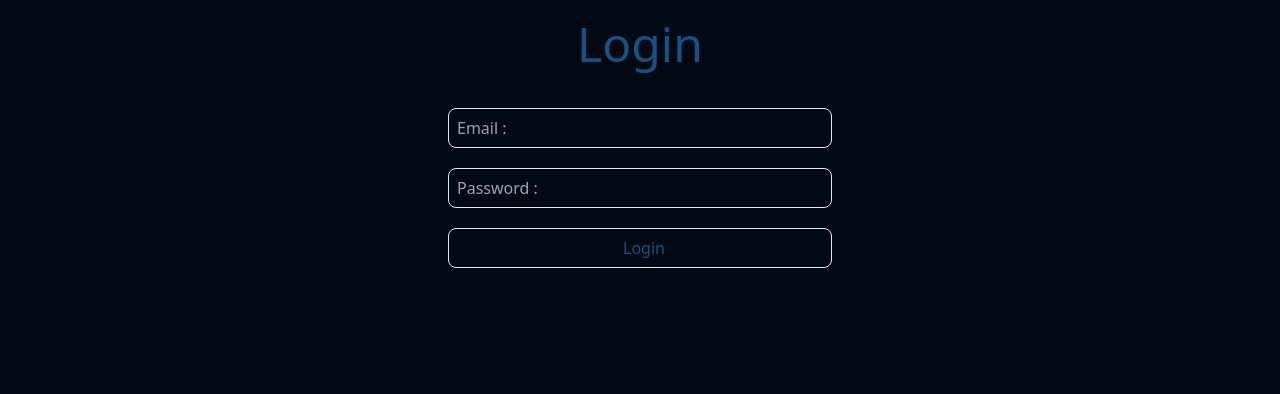
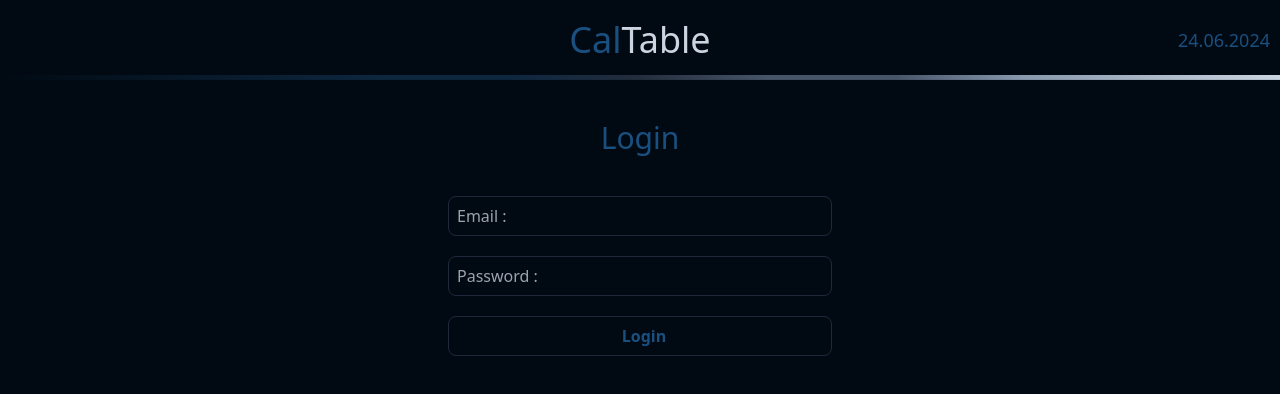
Before and after one commit to 89Ih/caltable, a React (Create React App) app in the folder client/: page /login in a window 1280 px wide. Shown: the top 394 px of the page. Built offline with nearby package versions, Linux system fonts and the light colour scheme; no server answers.

Commit message:
style optimized

```diff
--- /dev/null
+++ b/client/src/components/Header/Header.jsx
@@ -0,0 +1,28 @@
+import React from "react";
+import { Link } from "react-router-dom";
+function Header({children}) {
+    const [tody] = React.useState(
+        new Intl.DateTimeFormat("de", {
+          day: "2-digit",
+          month: "2-digit",
+          year: "numeric",
+        }).format(new Date())
+      );
+
+    return (
+        <header className="h-20 w-full  flex justify-center _div_line items-center ">
+
+            <div className="_child">{children}</div>
+            <Link to={'/'} className="flex justify-center w-full ">
+            <p className=" text-4xl  ">
+                    <span style={{color:'#195080'}} >Cal</span>
+                    <span className="text-slate-300">Table</span>
+                </p>
+            </Link>
+            <p className="_para">{tody}</p>
+
+    </header>
+    );
+}
+
+export default Header;
--- a/client/src/index.css
+++ b/client/src/index.css
@@ -26,16 +26,13 @@ body {
   color: var(--dark);
   background-color: var(--darkest);
 }
+header {
+  background-color: #010a13 !important;
+  z-index: 1;
+  position: sticky;
+  top: 0;
 
-header {
-  height: 85px;
-  padding: 0 10px 0 10px;
-  border-bottom: 5px double var(--dark);
-  display: flex;
-  align-items: center;
-  justify-content: space-between;
 }
-
 section {
   padding: 10px;
 }
@@ -190,12 +187,12 @@ main[class="main"] > section:last-child {
 
 aside {
   position: fixed;
-  top: 85px;
+  top: 80px;
   right: 0;
   bottom: 0;
   width: 250px;
   background-color: var(--darkest);
-  border-left: 5px double var(--dark);
+  border-left: 5px double #475569a6;
   display: flex;
   flex-direction: column;
   justify-content: space-between;
@@ -214,32 +211,6 @@ aside > div::-webkit-scrollbar {
 
 aside > div::-webkit-scrollbar-thumb {
   background-color: #475569a6 !important;
-}
-
-.btn-grad {
-  background-image: linear-gradient(
-    to right,
-    #283c86 0%,
-    #45a247 51%,
-    #283c86 100%
-  );
-  margin: 10px;
-  padding: 15px 45px;
-  text-align: center;
-  text-transform: uppercase;
-  transition: 0.5s;
-  background-size: 200% auto;
-  color: white;
-  box-shadow: 0 0 20px #eee;
-  border-radius: 10px;
-  display: block;
-}
-
-.btn-grad:hover {
-  background-position: right center;
-  /* change the direction of the change here */
-  color: #fff;
-  text-decoration: none;
 }
 
 ._sendBTN {
@@ -263,7 +234,6 @@ aside > div::-webkit-scrollbar-thumb {
 
 ._sendBTN:hover {
   background-position: right center;
-  /* change the direction of the change here */
   color: #fff;
   text-decoration: none;
 }
@@ -305,3 +275,80 @@ footer > button > svg:hover{
   transition: fill 0.3s ease;
 
 }
+
+@media only screen and (max-width: 600px) {
+  main[class="main"] {
+    display: flex;
+    flex-direction: column;
+    justify-content: space-between;
+  }
+
+  main[class="main"] > section:first-child {
+    width: 100%;
+  }
+
+  main[class="main"] > section:last-child {
+    margin:50px 0 30px 0;
+    width: 100%;
+
+  }
+  aside {
+    top: unset;
+    width: 100%;
+    background-color: var(--darkest);
+    border-top: 5px double var(--dark);
+    border-left:unset;
+    display: flex;
+    flex-direction: column;
+    justify-content: space-between;
+    max-height: 200px;
+    bottom: 5px;
+  }
+  aside > div {
+    max-height: 150px;
+  }
+  ._sendBTN {
+    height: 39px;
+    margin-top: 10px;
+    background-size: 200% auto;
+    height: 50px;
+  }
+  table{
+    color: #CCC;
+    background-color: #19508046;
+    max-height: 300px;
+    margin-bottom: 100px;
+  }
+
+._child > h1 {
+  font-size:18px;
+  font-weight: 500;
+}
+}
+
+._div_line {
+  background: linear-gradient(to right,
+      var(--darkest) 0%,
+      var(--darker) 30%,
+      var(--darker) 40%,
+      #232d3d 50%,
+      #475569 60%,
+      #475569 70%,
+      #a3b6ccd5 80%,
+      #cbd5e1 100%);
+  background-position: bottom;
+  background-size: 100% 4.91px;
+  background-repeat: no-repeat;
+
+}
+._para{
+  position: fixed;
+  right: 10px;
+  font-size: 18px;
+  font-weight: 500;
+}
+
+._child{
+  position: fixed;
+  left: 10px;
+}
--- a/client/src/pages/HomePage/HomePage.jsx
+++ b/client/src/pages/HomePage/HomePage.jsx
@@ -3,16 +3,10 @@ import { Link } from "react-router-dom";
 import { AuthContext } from "../../context/auth.context";
 import { useSelector, useDispatch } from "react-redux";
 import { changeGlobleItems, sendMails } from "../../redux/globleSlice";
+import Header from "../../components/Header/Header";
 function HomePage() {
   const { logOutUser } = useContext(AuthContext);
   const dispatch = useDispatch();
-  const [tody] = useState(
-    new Intl.DateTimeFormat("de", {
-      day: "2-digit",
-      month: "2-digit",
-      year: "numeric",
-    }).format(new Date())
-  );
   const [tables, setTables] = useState(
     Array.from({ length: 8 }, (_, i) => ({ table: i + 1, free: false }))
   );
@@ -48,10 +42,8 @@ function HomePage() {
   }, [globleItems]);
   return (
     <div>
-      <header>
-        <h1 className="text-3xl">CalTables</h1>
-        <p>{tody}</p>
-      </header>
+      <Header/>
+
       <main>
         <section>
           <div id="tables">
--- a/client/src/pages/LoginPage/LoginPage.jsx
+++ b/client/src/pages/LoginPage/LoginPage.jsx
@@ -3,6 +3,7 @@ import { useState, useContext } from "react";
 import { useNavigate } from "react-router-dom";
 import { AuthContext } from "../../context/auth.context";
 import authService from "../../services/auth.service";
+import Header from "../../components/Header/Header";
 
 function LoginPage() {
   const navigate = useNavigate();
@@ -26,20 +27,23 @@ function LoginPage() {
       });
   };
   return (
-    <div className="p-5 flex flex-col items-center gap-10">
-      <h1 className="text-5xl">Login</h1>
+
+    <>
+    <Header/>
+      <div className="pt-10 flex flex-col items-center justify-center gap-10 h-full">
+      <h1 className="text-3xl">Login</h1>
       <form
         onSubmit={handleLoginSubmit}
         className="flex flex-col justify-center items-center gap-5 _login">
         <input
-          className="w-96 h-10 pl-2 rounded-lg border border-solid  bg-transparent"
+          className="w-96 h-10 pl-2 rounded-lg border border-solid border-slate-800  bg-transparent"
           type="email"
           name="email"
           placeholder="Email :"
           value={email}
           onChange={(event) => setEmail(event.target.value)} />
         <input
-          className="w-96 h-10 pl-2 rounded-lg border border-solid bg-transparent"
+          className="w-96 h-10 pl-2 rounded-lg border border-solid border-slate-800 bg-transparent"
           placeholder="Password :"
           type="password"
           name="password"
@@ -47,11 +51,12 @@ function LoginPage() {
           onChange={(event) => setPassword(event.target.value)}
         />
         <button
-          className="w-96 h-10 pl-2 rounded-lg border border-solid bg-transparent"
+          className="w-96 h-10 pl-2 rounded-lg border border-solid border-slate-800 bg-transparent font-bold"
           type="submit">Login</button>
       </form>
       {errorMessage && <p className="error-message">{errorMessage}</p>}
     </div>
+    </>
   );
 }
 
--- a/client/src/pages/Orders/Orders.jsx
+++ b/client/src/pages/Orders/Orders.jsx
@@ -1,5 +1,6 @@
 import { useParams, Link } from "react-router-dom";
 import { useSelector} from "react-redux";
+import Header from "../../components/Header/Header";
 function Orders() {
   const { id } = useParams();
   const { mailStorge } = useSelector((state) => state.globle);
@@ -8,18 +9,14 @@ function Orders() {
   };
   return (
     <>
-      <header>
-        <Link to="/">
-          <h1 className="text-3xl">{id}</h1>
-        </Link>
-      </header>
-      <div>
+      <Header children={<h1 className="text-2xl">{id}</h1>}/>
+      <div className="mt-10">
         {mailStorge
           .filter((f) => f.orderId === id)
           .map(({ orderId, sum, orders }) => {
             return (
               <table key={orderId}>
-                <caption>
+                <caption >
                   <div>
                     <p>
                       Total: <strong>{sum}</strong> €
--- a/client/src/pages/SignupPage/SignupPage.jsx
+++ b/client/src/pages/SignupPage/SignupPage.jsx
@@ -2,6 +2,7 @@ import "./SignupPage.css";
 import { useState } from "react";
 import { Link, useNavigate } from "react-router-dom";
 import authService from "../../services/auth.service";
+import Header from "../../components/Header/Header";
 
 function SignupPage() {
   const [email, setEmail] = useState("");
@@ -30,32 +31,34 @@ function SignupPage() {
   };
 
   return (
-    <div className="SignupPage">
-      <h1>Sign Up</h1>
-
-      <form onSubmit={handleSignupSubmit}>
-        <label>Email:</label>
-        <input type="email" name="email" value={email} onChange={handleEmail} />
-
-        <label>Password:</label>
+    <>
+      <Header />
+      <div className="pt-10 flex flex-col items-center justify-center gap-10 h-full">
+        <h1 className="text-3xl">Sign Up</h1>
+        <form onSubmit={handleSignupSubmit} className="flex flex-col justify-center items-center gap-5 _login">
           <input
+            className="w-96 h-10 pl-2 rounded-lg border border-solid border-slate-800 bg-transparent"
+            placeholder="Email :" type="email" name="email" value={email} onChange={handleEmail} />
+          <input
+            placeholder="Password :"
             type="password"
             name="password"
             value={password}
             onChange={handlePassword}
+            className="w-96 h-10 pl-2 rounded-lg border border-solid border-slate-800 bg-transparent"
           />
+          <input
+            className="w-96 h-10 pl-2 rounded-lg border border-solid border-slate-800 bg-transparent"
+            placeholder="Name:" type="text" name="name" value={name} onChange={handleName} />
 
-        <label>Name:</label>
-        <input type="text" name="name" value={name} onChange={handleName} />
-
-        <button type="submit">Sign Up</button>
+          <button className="w-96 h-10 pl-2 rounded-lg border border-solid border-slate-800 bg-transparent font-bold" type="submit">Sign Up</button>
         </form>
-
         {errorMessage && <p className="error-message">{errorMessage}</p>}
-
         <p>Already have account?</p>
         <Link to={"/login"}> Login</Link>
       </div>
+    </>
+
   );
 }
 
--- a/client/src/pages/Tables/Tables.jsx
+++ b/client/src/pages/Tables/Tables.jsx
@@ -4,6 +4,7 @@ import JSONData from "./data.json";
 import removeIcon from "./remove.svg";
 import { useSelector, useDispatch } from "react-redux";
 import { changeGlobleItems, sendMails } from "../../redux/globleSlice";
+import Header from "../../components/Header/Header";
 const Tables = () => {
   const dispatch = useDispatch();
   const tableID = useParams().id;
@@ -94,11 +95,7 @@ const Tables = () => {
   }
   return (
     <>
-      <header>
-        <Link to="/">
-          <h1 className="text-3xl">Table {tableID}</h1>
-        </Link>
-      </header>
+      <Header children={<h1 className="flex text-2xl">Table <span>{tableID}</span></h1>}/>
       <main className="main">
         <section>
           <form>
```
Also changed, not shown: 1 other file (tests, documents, lock files or other folders). Lines whose indentation alone changed are shown as unchanged.
